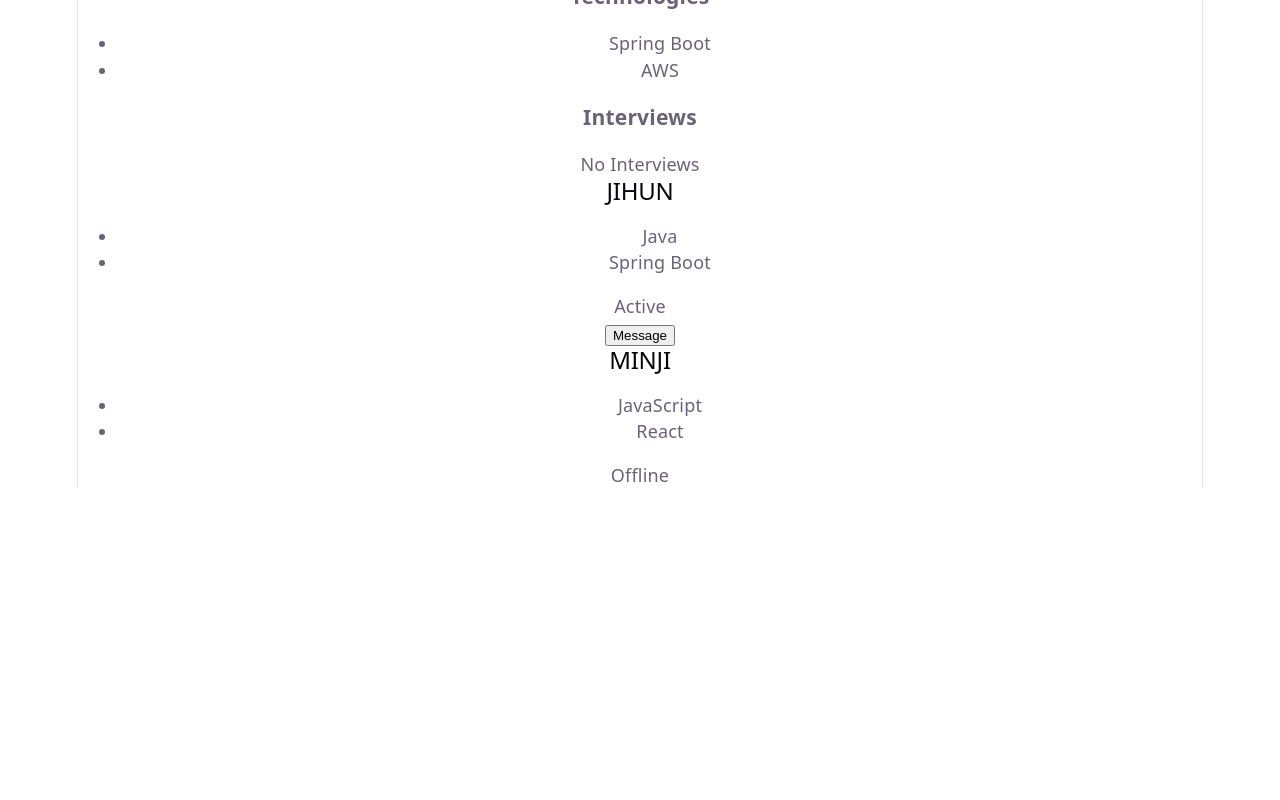
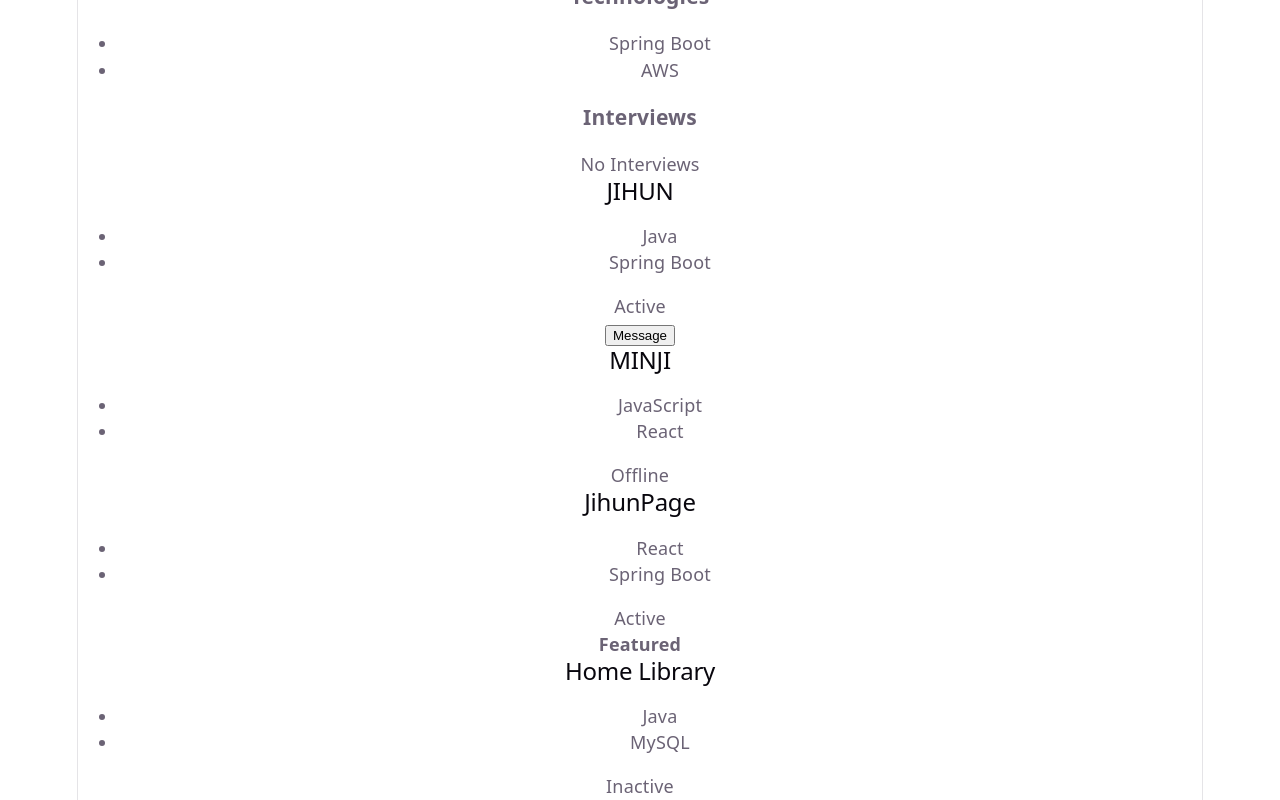
Before and after one commit to kho903/dev-journey, a React (Vite) app in the folder learning/react/01-fundamentals/practice/react-fundamentals-practice/: page / in a window 1280 px wide. Shown: the part 4775-5575 px from the top of the page. Before the commit the page ends 5263 px from the top, so only its background shows below. Built offline with nearby package versions, Linux system fonts and the light colour scheme.

Commit message:
test: review react fundamentals final debugging
Refs #22

```diff
--- a/learning/react/01-fundamentals/practice/react-fundamentals-practice/src/App.jsx
+++ b/learning/react/01-fundamentals/practice/react-fundamentals-practice/src/App.jsx
@@ -9,6 +9,7 @@
 import DeploymentDashboardMission from "./mission/04-deployment-dashboard/Mission.jsx";
 import ApplicationDashboardMission from "./mission/05-application-dashboard/Mission.jsx";
 import UserReview from "./review/01-fundamentals-debugging/Review.jsx";
+import ProjectList from "./review/03-final-debugging/Review.jsx";
 
 function App() {
   return (
@@ -24,6 +25,7 @@
       <DeploymentDashboardMission />
       <ApplicationDashboardMission />
       <UserReview />
+      <ProjectList />
     </section>
   );
 }
--- /dev/null
+++ b/learning/react/01-fundamentals/practice/react-fundamentals-practice/src/review/03-final-debugging/Review.jsx
@@ -0,0 +1,61 @@
+const projects = [
+  {
+    id: 1,
+    title: "JihunPage",
+    technologies: ["React", "Spring Boot"],
+    status: "active",
+    isFeatured: true,
+  },
+  {
+    id: 2,
+    title: "Home Library",
+    technologies: ["Java", "MySQL"],
+    status: "inactive",
+    isFeatured: false,
+  },
+];
+
+function Panel({ title, children }) {
+  return (
+    <section className="panel">
+      <h2>{title}</h2>
+      <div>{children}</div>
+    </section>
+  );
+}
+
+function Project({ title, technologies, status, isFeatured }) {
+  return (
+    <Panel title={title}>
+      <ul>
+        {technologies.map((technology) => {
+          return <li key={technology}>{technology}</li>;
+        })}
+      </ul>
+
+      <p>{status === "active" ? "Active" : "Inactive"}</p>
+
+      {isFeatured && <strong>Featured</strong>}
+    </Panel>
+  );
+}
+
+function ProjectList() {
+  return (
+    <section>
+      {projects.map((project) => {
+        return (
+          <Project
+            key={project.id}
+            title={project.title}
+            technologies={project.technologies}
+            status={project.status}
+            isFeatured={project.isFeatured}
+          />
+        );
+      })}
+    </section>
+  );
+}
+
+export default ProjectList;
```
